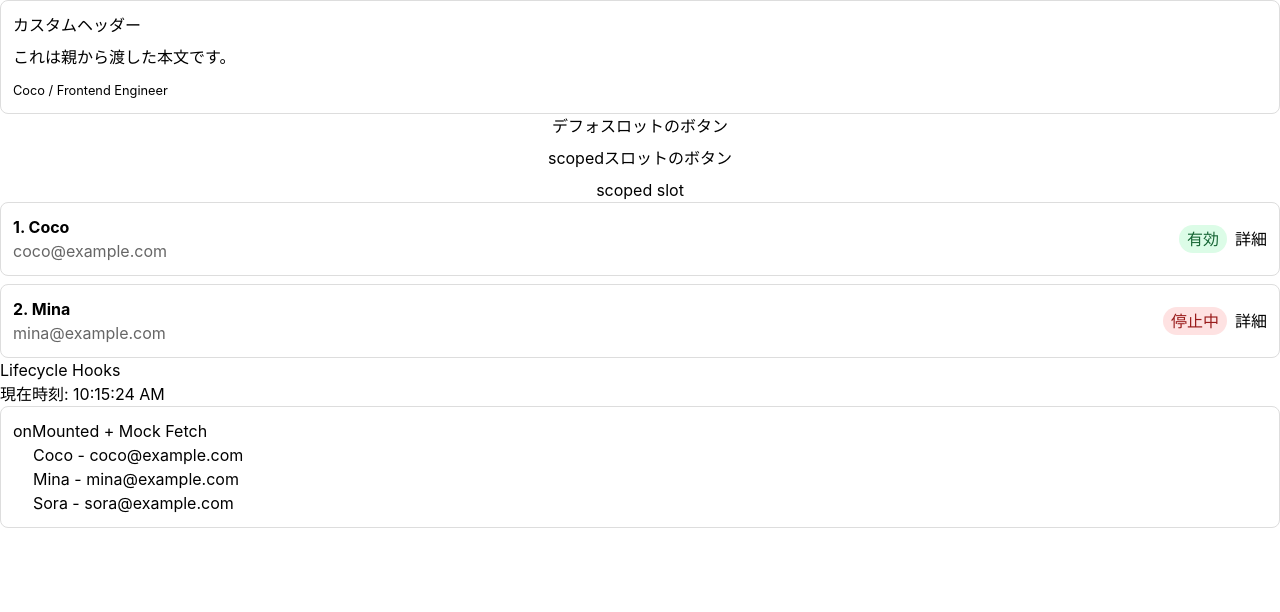
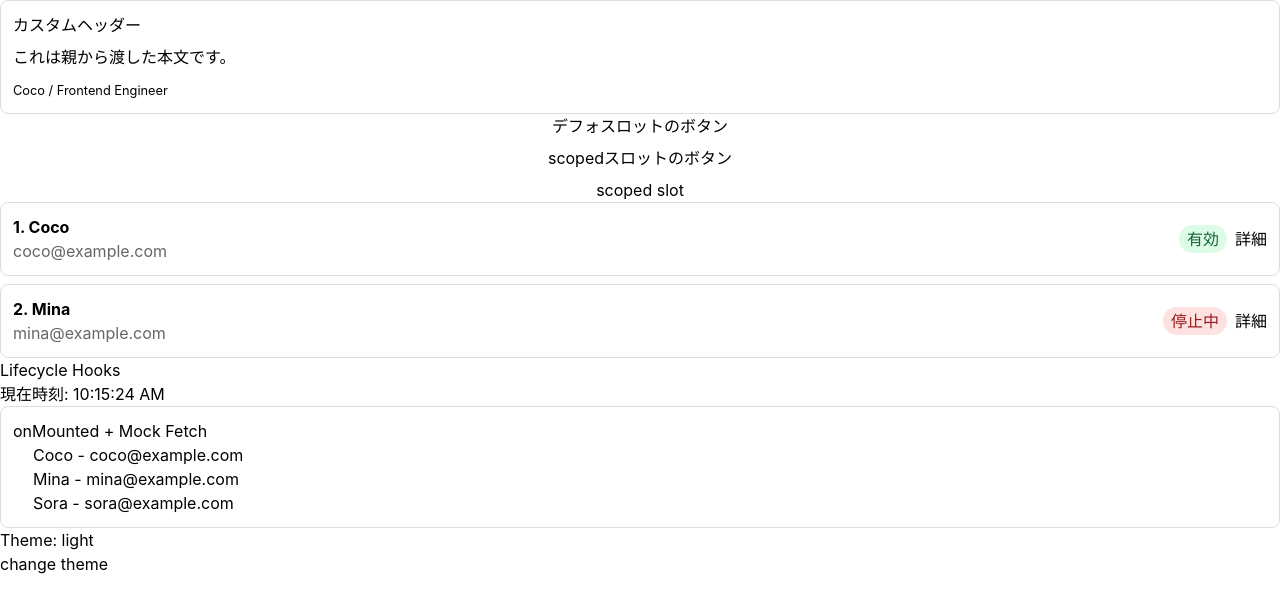
Before and after one commit to Takuya0202/lesson_vue, a Vue app in the folder lesson_vue/: page / in a window 1280 px wide. Shown: the top 612 px of the page. Built offline with nearby package versions, Linux system fonts and the light colour scheme.

Commit message:
lesson7 complete

```diff
--- a/lesson_vue/src/App.vue
+++ b/lesson_vue/src/App.vue
@@ -13,6 +13,8 @@ import Lesson52Pararent from './components/lesson/lesson5-2-pararent.vue'
 import Lesson53Pararent from './components/lesson/lesson5-3-pararent.vue'
 import Lesson6 from './components/lesson/lesson6.vue'
 import Lesson61 from './components/lesson/lesson6-1.vue'
+import Lesson7Provider from './components/lesson/lesson7-provider.vue'
+import Lesson7Child from './components/lesson/lesson7-child.vue'
 
 const count = ref(0)
 function handleIncrement(value: number) {
@@ -34,4 +36,7 @@ const handleOpen = () => {
   <Lesson53Pararent />
   <Lesson6 />
   <Lesson61 />
+  <Lesson7Provider>
+    <Lesson7Child />
+  </Lesson7Provider>
 </template>
--- /dev/null
+++ b/lesson_vue/src/components/lesson/lesson7-child.vue
@@ -0,0 +1,15 @@
+<script lang="ts" setup>
+import { inject } from 'vue'
+import { themeKey } from './lesson7.vue'
+
+const themeContext = inject(themeKey)
+
+// provideでラップされていなかった場合、
+if (!themeContext) {
+  throw new Error('themeContext is not provided')
+}
+</script>
+
+<template>
+  <button @click="themeContext.toggleTheme">change theme</button>
+</template>
--- /dev/null
+++ b/lesson_vue/src/components/lesson/lesson7-provider.vue
@@ -0,0 +1,22 @@
+<script setup lang="ts">
+import { provide, ref } from 'vue'
+import { themeKey, type Theme } from './lesson7.vue'
+
+const theme = ref<Theme>('light')
+
+const toggleTheme = () => {
+  theme.value = theme.value === 'light' ? 'dark' : 'light'
+}
+
+// provideでkey指定して、対象のpropsのcontextを提供する。
+provide(themeKey, {
+  theme,
+  toggleTheme,
+})
+</script>
+
+<template>
+  <h2>Theme: {{ theme }}</h2>
+  <!-- 子コンポーネントを挿入する。reactのchildren的な -->
+  <slot />
+</template>
--- a/lesson_vue/src/components/lesson/lesson7.vue
+++ b/lesson_vue/src/components/lesson/lesson7.vue
@@ -1,12 +1,16 @@
-<script setup lang="ts">
+<!-- setupは使わないで、script lang="ts"で型定義する。 -->
+<!-- setupはexportができない。 -->
+<script lang="ts">
 import type { InjectionKey, Ref } from 'vue'
 
 export type Theme = 'light' | 'dark'
 
 export type ThemeContext = {
+  // リアクティブなのでRef<>で型定義
   theme: Ref<Theme>
   toggleTheme: () => void
 }
 
+// symbolのkeyは一意である必要がある。
 export const themeKey: InjectionKey<ThemeContext> = Symbol('theme')
 </script>
```
Also changed, not shown: 2 other files (tests, documents, lock files or other folders).
